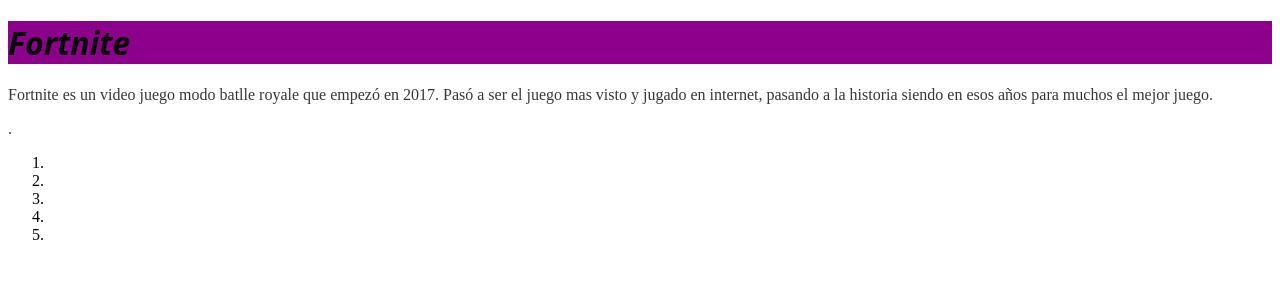
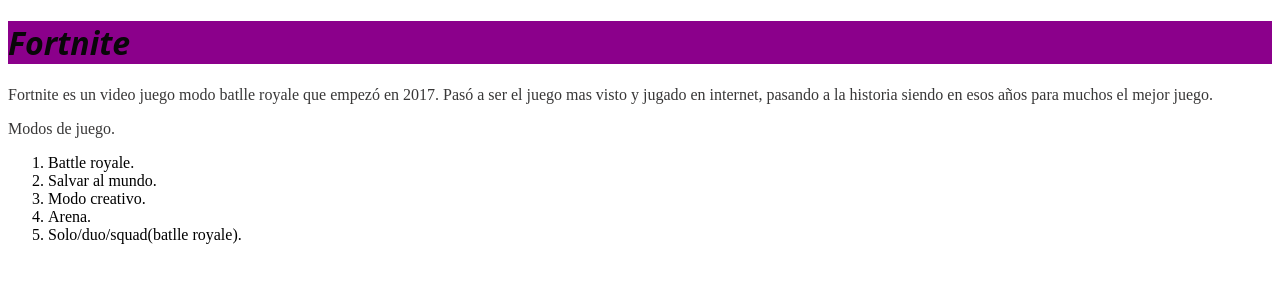
Before and after one commit to MPyscho/Cr-tica-de-Videojuegos, a plain HTML site: page videojuegos Play/fortnite.html in a window 1280 px wide. Drawn offline with Linux system fonts and the light colour scheme.

Commit message:
fortnite

```diff
--- a/videojuegos Play/fortnite.html
+++ b/videojuegos Play/fortnite.html
@@ -7,13 +7,13 @@
     <body>
         <h1>Fortnite</h1>
         <p>Fortnite es un video juego modo batlle royale que empezó en 2017. Pasó a ser el juego mas visto y jugado en internet, pasando a la historia siendo en esos años para muchos el mejor juego.</p>
-        <p>.</p>
+        <p>Modos de juego.</p>
         <ol>
-            <li></li>
-            <li></li>
-            <li></li>
-            <li></li>
-            <li></li>
+            <li>Battle royale.</li>
+            <li>Salvar al mundo.</li>
+            <li>Modo creativo.</li>
+            <li>Arena.</li>
+            <li>Solo/duo/squad(batlle royale).</li>
         </ol>
     </body>
 </html>
```
